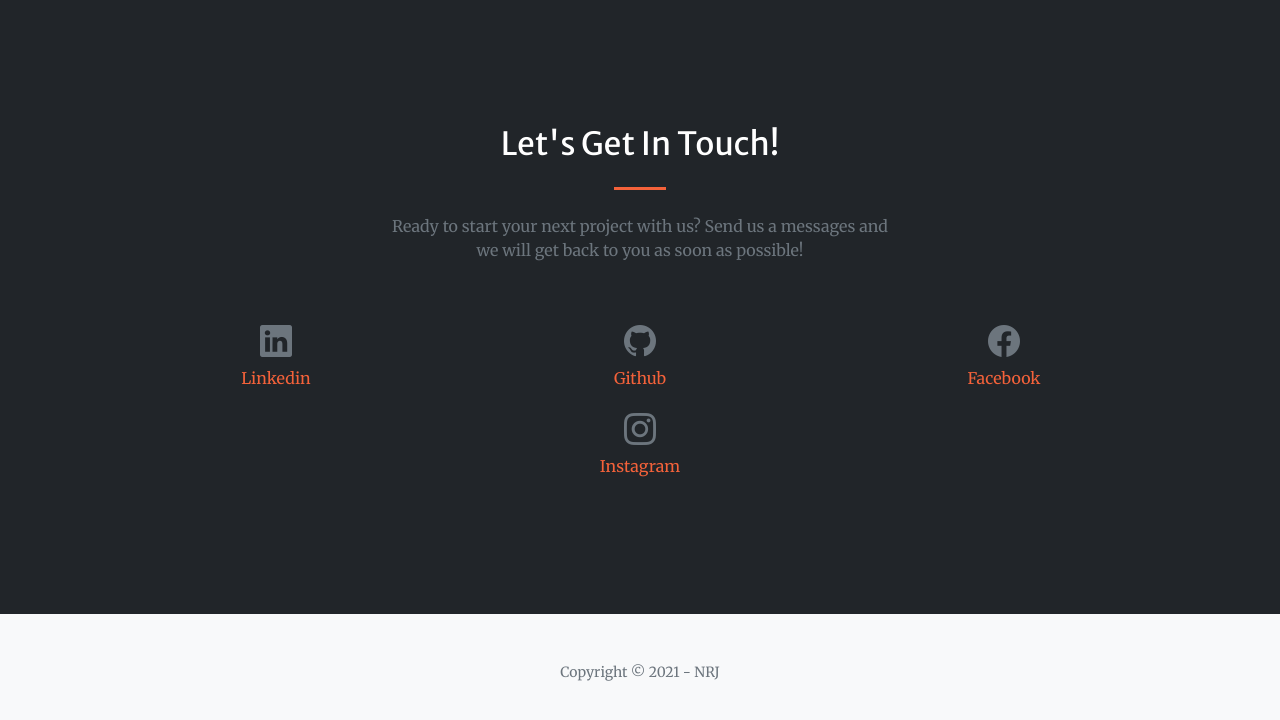
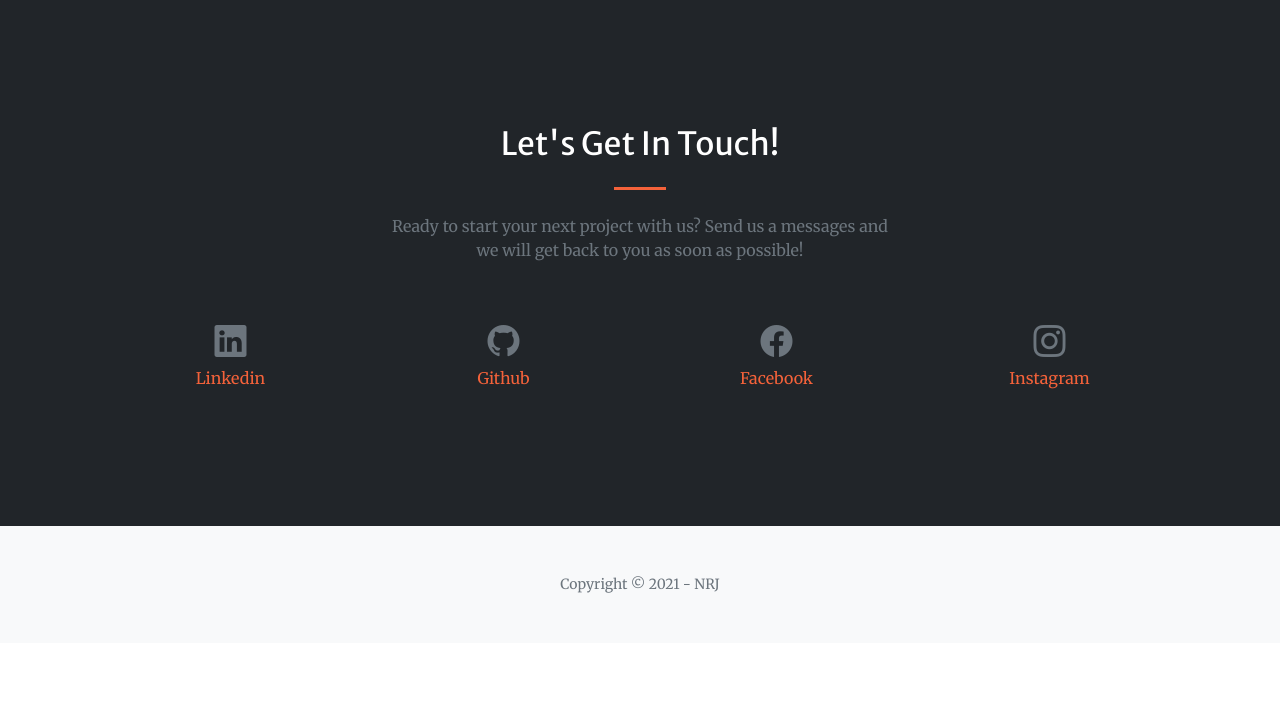
Before and after one commit to nand-nrj/nand-nrj.github.io, a plain HTML site: page index.html in a window 1280 px wide. Shown: the part 2287-3007 px from the top of the page. After the commit the page ends 2930 px from the top, so only its background shows below. Drawn offline with nearby package versions, Linux system fonts and the light colour scheme; some packages are replaced by stand-ins of ours; a script that the page names is missing.

Commit message:
Contacts responsiveness on -lg

```diff
--- a/index.html
+++ b/index.html
@@ -184,25 +184,25 @@
             </div>
 
             <div class="row gx-4 gx-lg-5 justify-content-center">
-                <div class="col-lg-4 text-center mb-5 mb-lg-0">
+                <div class="col-lg-3 text-center mb-5 mb-lg-0">
                     <a href="https://www.linkedin.com/in/nand-raj/" class="nav-link ">
                         <i class="bi-linkedin fs-2 mb-3 text-muted"></i>
                         <div>Linkedin</div>
                     </a>
                 </div>
-                <div class="col-lg-4 text-center mb-5 mb-lg-0">
+                <div class="col-lg-3 text-center mb-5 mb-lg-0">
                     <a href="https://github.com/nand-nrj" class="nav-link ">
                         <i class="bi-github fs-2 mb-3 text-muted"></i>
                         <div>Github</div>
                     </a>
                 </div>
-                <div class="col-lg-4 text-center mb-5 mb-lg-0">
+                <div class="col-lg-3 text-center mb-5 mb-lg-0">
                     <a href="https://www.facebook.com/nand.nrj/" class="nav-link ">
                         <i class="bi-facebook fs-2 mb-3 text-muted"></i>
                         <div>Facebook</div>
                     </a>
                 </div>
-                <div class="col-lg-4 text-center mb-5 mb-lg-0">
+                <div class="col-lg-3 text-center mb-5 mb-lg-0">
                     <a href="https://www.instagram.com/nand.nrj/" class="nav-link ">
                         <i class="bi bi-instagram fs-2 mb-3 text-muted"></i>
                         <div>Instagram</div>
```
